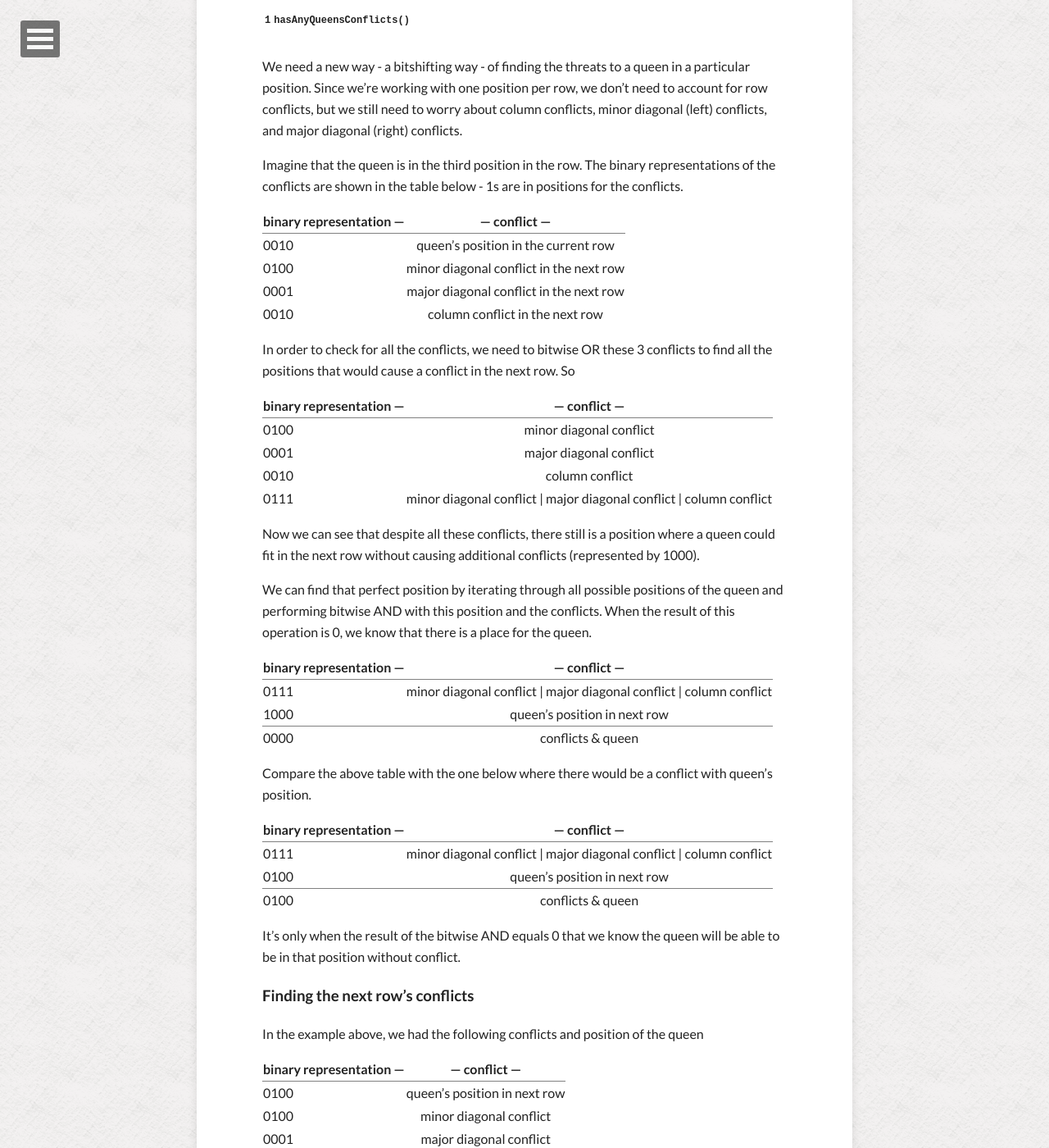
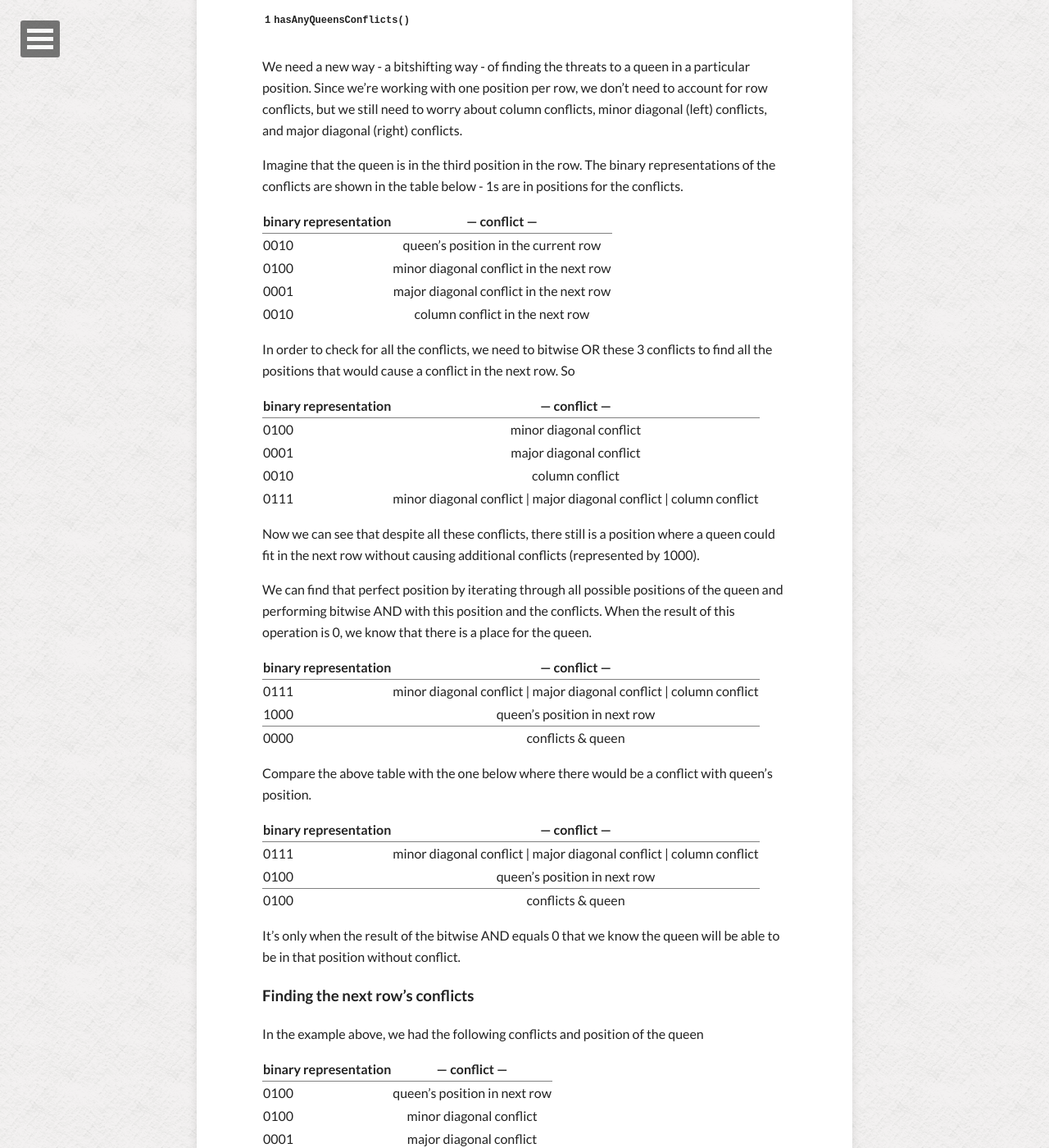
Before and after one commit to jgpettibone/jgpettibone.github.io, a Jekyll site: the page built from _posts/2014-05-08-bitwise-n-queens.md, in a window 1280 px wide and 1400 px high, scrolled down 2407 px. Shown: the whole window at 82% size. Built offline with Jekyll 4.4.1, drawn with Linux system fonts in a browser that asks for light colours; nearby versions of some CDN libraries; comment, search, counter and statistics services are not loaded; some of the changed text lies outside the part shown.

Commit message:
Minor changes in table format

```diff
--- a/_posts/2014-05-08-bitwise-n-queens.md
+++ b/_posts/2014-05-08-bitwise-n-queens.md
@@ -63,7 +63,7 @@ We need a new way - a bitshifting way - of finding the threats to a queen in a p
 
 Imagine that the queen is in the third position in the row.  The binary representations of the conflicts are shown in the table below - 1s are in positions for the conflicts.
 
-|   binary representation ---|---  conflict  ---|
+|   binary representation |---  conflict  ---|
 |:-------------|:----------------:|
 |    0010      | queen's position in the current row |
 |    0100      | minor diagonal conflict in the next row |
@@ -73,7 +73,7 @@ Imagine that the queen is in the third position in the row.  The binary represen
 
 In order to check for all the conflicts, we need to bitwise OR these 3 conflicts to find all the positions that would cause a conflict in the next row.  So
 
-|   binary representation ---|---  conflict  ---|
+|   binary representation |---  conflict  ---|
 |:-------------|:----------------:|
 |    0100      | minor diagonal conflict |
 |    0001      | major diagonal conflict |
@@ -85,7 +85,7 @@ Now we can see that despite all these conflicts, there still is a position where
 
 We can find that perfect position by iterating through all possible positions of the queen and performing bitwise AND with this position and the conflicts.  When the result of this operation is 0, we know that there is a place for the queen.
 
-|   binary representation ---|---  conflict  ---|
+|   binary representation |---  conflict  ---|
 |:-------------|:----------------:|
 |    0111      | minor diagonal conflict \| major diagonal conflict \| column conflict |
 |    1000      | queen's position in next row
@@ -95,7 +95,7 @@ We can find that perfect position by iterating through all possible positions of
 
 Compare the above table with the one below where there would be a conflict with queen's position.
 
-|   binary representation ---|---  conflict  ---|
+|   binary representation |---  conflict  ---|
 |:-------------|:----------------:|
 |    0111      | minor diagonal conflict \| major diagonal conflict \| column conflict |
 |    0100      | queen's position in next row |
@@ -108,7 +108,7 @@ It's only when the result of the bitwise AND equals 0 that we know the queen wil
 ### Finding the next row's conflicts
 In the example above, we had the following conflicts and position of the queen
 
-|   binary representation ---|---  conflict  ---|
+|   binary representation |---  conflict  ---|
 |:-------------|:----------------:|
 |    0100      | queen's position in next row |
 |    0100      | minor diagonal conflict |
@@ -120,7 +120,7 @@ We can build on this information in order to find the conflicts in the next row.
 
 #### Column Conflicts
 
-|   binary representation ---|---  conflict  ---|
+|   binary representation |---  conflict  ---|
 |:-------------|:----------------:|
 |    0010      | column conflict |
 |    0100      | queen's position in next row |
@@ -130,7 +130,7 @@ We can build on this information in order to find the conflicts in the next row.
 
 #### Minor Diagonal Conflicts
 
-|   binary representation ---|---  conflict  ---|
+|   binary representation |---  conflict  ---|
 |:-------------|:----------------:|
 |    0100      | minor diagonal conflict |
 |    0100      | queen's position in next row |
@@ -141,7 +141,7 @@ We can build on this information in order to find the conflicts in the next row.
 
 #### Major Diagonal Conflicts
 
-|   binary representation ---|---  conflict  ---|
+|   binary representation |---  conflict  ---|
 |:-------------|:----------------:|
 |    0001      | major diagonal conflict |
 |    0100      | queen's position in next row |
```
